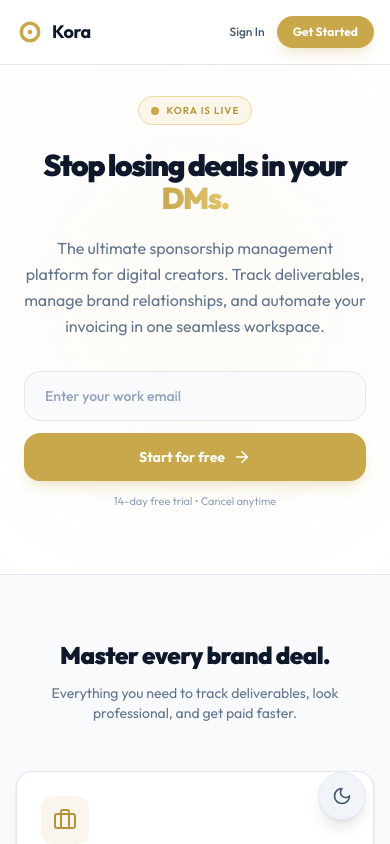
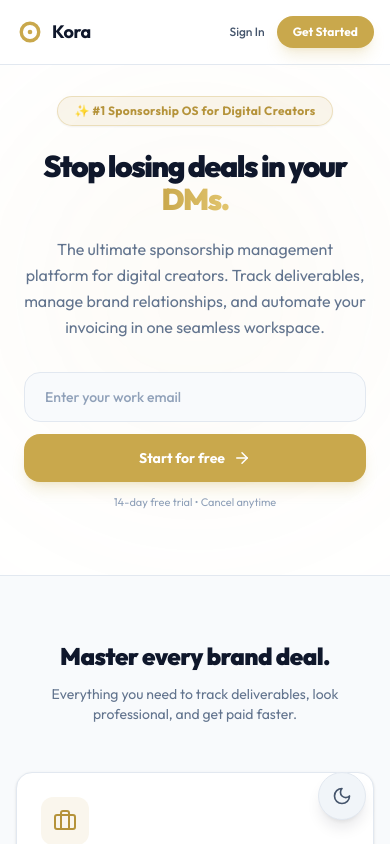
Before and after one commit to mo-amir-code/kora-fe, a Next.js app: page / in a window 390 px wide. Shown: the top 844 px of the page. Built offline with nearby package versions, Linux system fonts and the light colour scheme.

Commit message:
fix: landing page

```diff
--- a/src/components/auth/signup/SignUpForm.tsx
+++ b/src/components/auth/signup/SignUpForm.tsx
@@ -1,14 +1,17 @@
 "use client";
-import React, { useState, useRef, useCallback } from "react";
+import React, { useState, useRef, useCallback, useEffect } from "react";
 import Link from "next/link";
-import { useRouter } from "next/navigation";
+import { useRouter, useSearchParams } from "next/navigation";
 import { FcGoogle } from "react-icons/fc";
 import { HiOutlineEye, HiOutlineEyeOff } from "react-icons/hi";
 import { useGoogleAuth, useSignupSendOtp, useSignupVerifyOtp, getErrorMessage } from "@/hooks/useAuth";
 
 type Step = "form" | "otp";
 
-const SignUpForm: React.FC = () => {
+const SignUpFormContent: React.FC = () => {
+  const searchParams = useSearchParams();
+  const emailParam = searchParams.get("email");
+
   const [step, setStep] = useState<Step>("form");
   const [name, setName] = useState("");
   const [email, setEmail] = useState("");
@@ -24,6 +27,12 @@
   const router = useRouter();
   const sendOtp = useSignupSendOtp();
   const verifyOtp = useSignupVerifyOtp();
+
+  useEffect(() => {
+    if (emailParam) {
+      setEmail(emailParam);
+    }
+  }, [emailParam]);
 
   const handleSendOtp = (e: React.FormEvent) => {
     e.preventDefault();
@@ -329,4 +338,12 @@
   );
 };
 
+const SignUpForm: React.FC = () => {
+  return (
+    <React.Suspense fallback={<div className="text-white text-center py-4">Loading...</div>}>
+      <SignUpFormContent />
+    </React.Suspense>
+  );
+};
+
 export default SignUpForm;
--- a/src/components/landing/HeroSection.tsx
+++ b/src/components/landing/HeroSection.tsx
@@ -1,17 +1,34 @@
+"use client";
+
+import React, { useState } from "react";
+import { useRouter } from "next/navigation";
 import { LuArrowRight } from "react-icons/lu";
 
 export default function HeroSection() {
+  const [email, setEmail] = useState("");
+  const [error, setError] = useState("");
+  const router = useRouter();
+
+  const handleSubmit = (e: React.FormEvent) => {
+    e.preventDefault();
+    const emailRegex = /^[^\s@]+@[^\s@]+\.[^\s@]+$/;
+    if (!email || !emailRegex.test(email.trim())) {
+      setError("Please enter a valid work email address");
+      return;
+    }
+    setError("");
+    router.push(
+      `/auth/signup?email=${encodeURIComponent(email.trim())}&subscription=free-trial`
+    );
+  };
+
   return (
     <section className="relative pt-24 pb-16 sm:pt-32 sm:pb-20 lg:pt-48 lg:pb-32 overflow-hidden">
       <div className="absolute top-1/2 left-1/2 -translate-x-1/2 -translate-y-1/2 w-[400px] sm:w-[600px] lg:w-[800px] h-[400px] sm:h-[600px] lg:h-[800px] bg-brand-500/10 dark:bg-brand-500/20 rounded-full blur-[120px] opacity-50 pointer-events-none" />
 
       <div className="max-w-7xl mx-auto px-4 sm:px-6 relative z-10 text-center">
-        <div className="inline-flex items-center gap-2 px-3 py-1.5 rounded-full bg-brand-50 dark:bg-white/5 border border-brand-200 dark:border-white/10 text-[10px] sm:text-xs font-semibold text-brand-600 dark:text-brand-400 mb-6 sm:mb-8 uppercase tracking-widest">
-          <span className="relative flex h-2 w-2">
-            <span className="animate-ping absolute inline-flex h-full w-full rounded-full bg-brand-400 opacity-75"></span>
-            <span className="relative inline-flex rounded-full h-2 w-2 bg-brand-500"></span>
-          </span>
-          Kora is live
+        <div className="inline-flex items-center gap-2 px-4 py-1.5 rounded-full bg-brand-500/10 dark:bg-brand-500/15 border border-brand-500/30 text-xs font-bold text-brand-600 dark:text-brand-400 mb-6 sm:mb-8 tracking-wide shadow-xs">
+          ✨ #1 Sponsorship OS for Digital Creators
         </div>
 
         <h1 className="text-3xl sm:text-5xl md:text-6xl lg:text-7xl xl:text-8xl font-black text-slate-900 dark:text-white tracking-tighter mb-5 sm:mb-8 max-w-5xl mx-auto leading-[1.1]">
@@ -27,21 +44,33 @@
           invoicing in one seamless workspace.
         </p>
 
-        <form className="max-w-md mx-auto flex flex-col sm:flex-row gap-3 px-2">
+        <div className="max-w-md mx-auto px-2">
+          <form onSubmit={handleSubmit} className="flex flex-col sm:flex-row gap-3">
             <input
               type="email"
+              value={email}
+              onChange={(e) => {
+                setEmail(e.target.value);
+                if (error) setError("");
+              }}
               placeholder="Enter your work email"
-            required
               className="flex-1 w-full bg-slate-50 dark:bg-white/5 border border-slate-200 dark:border-white/10 rounded-2xl px-5 py-3.5 sm:px-6 sm:py-4 text-slate-900 dark:text-white placeholder-slate-400 dark:placeholder-slate-500 focus:outline-none focus:ring-2 focus:ring-brand-500/50 transition-all font-medium text-sm sm:text-base"
             />
             <button
               type="submit"
-            className="w-full sm:w-auto px-6 py-3.5 sm:px-8 sm:py-4 rounded-2xl bg-brand-500 hover:bg-brand-600 text-white font-bold transition-all sm:shrink-0 flex items-center justify-center gap-2 text-sm sm:text-base shadow-lg shadow-brand-500/20"
+              className="w-full sm:w-auto px-6 py-3.5 sm:px-8 sm:py-4 rounded-2xl bg-brand-500 hover:bg-brand-600 text-white font-bold transition-all sm:shrink-0 flex items-center justify-center gap-2 text-sm sm:text-base shadow-lg shadow-brand-500/20 active:scale-95 cursor-pointer"
             >
               Start for free
               <LuArrowRight size={18} />
             </button>
           </form>
+          {error && (
+            <p className="mt-2 text-xs text-red-400 text-left px-2 font-medium">
+              {error}
+            </p>
+          )}
+        </div>
+
         <p className="mt-3 sm:mt-4 text-[11px] sm:text-xs text-slate-400 dark:text-slate-500">
           14-day free trial • Cancel anytime
         </p>
```
Lines whose indentation alone changed are shown as unchanged.
